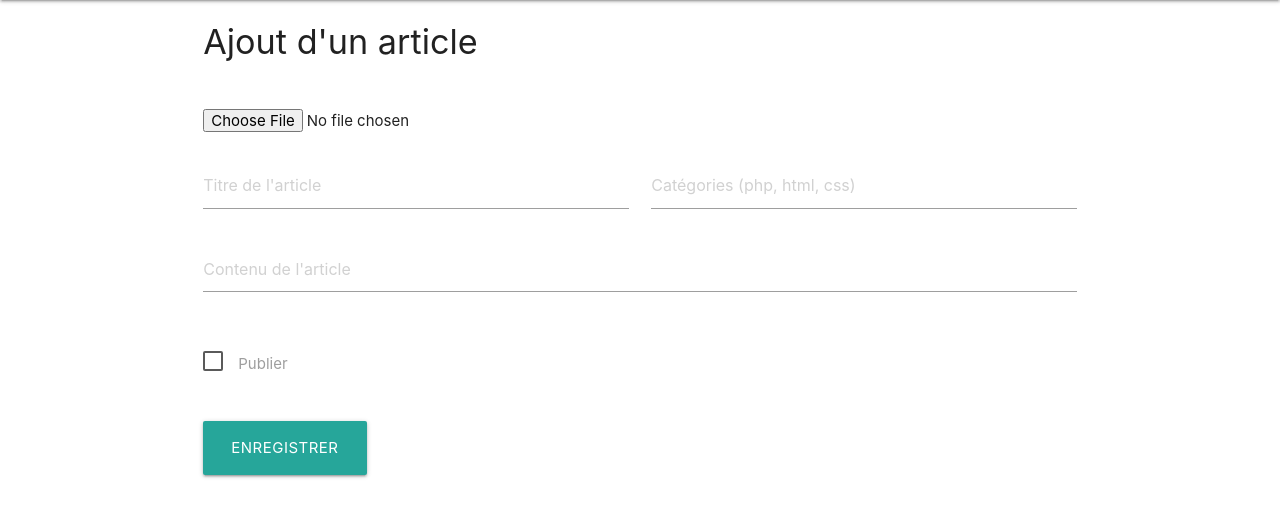
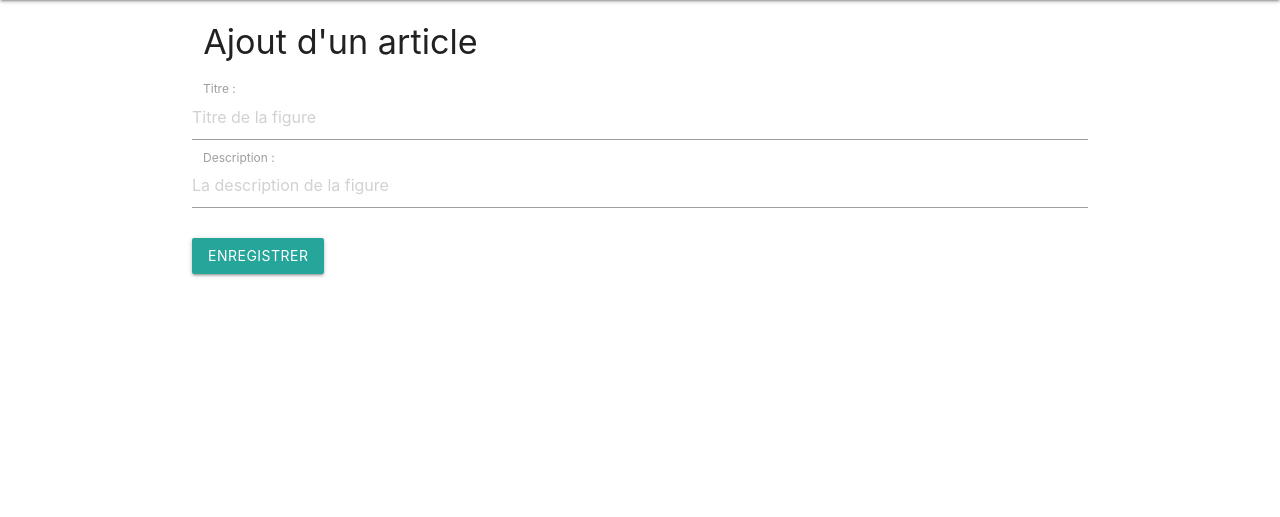
Before and after one commit to lallieau/P6_Snowtricks_2020_V2, a Symfony app: template templates/blog/add.html.twig in a window 1280 px wide. Shown: the part 64-581 px from the top of the page. Run offline with Twig, Linux system fonts and the light colour scheme; the template is opened without the code that fills it, so the values that code supplies are empty; form fields are guessed from the names that the template uses; some libraries are stand-ins or nearby versions.

Commit message:
feat: create form to add article

```diff
--- a/composer.json
+++ b/composer.json
@@ -13,9 +13,11 @@
         "symfony/console": "4.4.*",
         "symfony/dotenv": "4.4.*",
         "symfony/flex": "^1.3.1",
+        "symfony/form": "4.4.*",
         "symfony/framework-bundle": "4.4.*",
         "symfony/security-bundle": "4.4.*",
         "symfony/twig-bundle": "4.4.*",
+        "symfony/validator": "4.4.*",
         "symfony/yaml": "4.4.*",
         "twig/extra-bundle": "^2.12|^3.0",
         "twig/twig": "^2.12|^3.0"
--- a/templates/blog/add.html.twig
+++ b/templates/blog/add.html.twig
@@ -1,4 +1,3 @@
-{# templates/blog/add.html.twig #}
 {% extends "base.html.twig" %}
 
 {% block title %}{{ parent() }} | Ajouter un article{% endblock %}
@@ -10,6 +9,6 @@
                 <h4>Ajout d'un article</h4>
             </div>
         </div>
-        {% include "includes/figure_form.html.twig" %}
+        {% include "includes/article_form.html.twig" %}
     </div>
 {% endblock %}
--- /dev/null
+++ b/templates/includes/article_form.html.twig
@@ -0,0 +1,19 @@
+{{ form_start(form, {'attr': {'class': 'row'}}) }}
+
+<div class="input-field col s12 m6 l6">
+    {{ form_widget(form.title, {'attr': {'placeholder': 'Titre de la figure'}}) }}
+    {{ form_label(form.title, 'Titre :') }}
+    <span class="error">{{ form_errors(form.title) }}</span>
+</div>
+
+<div class="input-field col s12 m12 l12">
+    {{ form_widget(form.content, {'attr': {'class': 'materialize-textarea', 'placeholder': 'La description de la figure'}}) }}
+    {{ form_label(form.content, 'Description :') }}
+    <span class="error">{{ form_errors(form.content) }}</span>
+</div>
+
+<div class="input-field col s12 m12 l12">
+    <input type="submit" name="" value="Enregistrer" class="btn btn-primary">
+</div>
+
+{{ form_end(form) }}
--- a/templates/includes/figure_form.html.twig
+++ /dev/null
@@ -1,26 +0,0 @@
-{# templates/includes/article_form.html.twig #}
-<form class="row">
-    <div class="input-field col s12 m12 l12">
-        <input type="file" name="">
-    </div>
-    <div class="input-field col s12 m6 l6">
-        <input type="text" name="" placeholder="Titre de l'article">
-    </div>
-    <div class="input-field col s12 m6 l6">
-        <input type="text" name="" placeholder="Catégories (php, html, css)">
-    </div>
-    <div class="input-field col s12 m12 l12">
-        <textarea class="materialize-textarea" placeholder="Contenu de l'article"></textarea>
-    </div>
-    <div class="input-field col s12 m12 l12">
-        <p>
-            <label>
-                <input type="checkbox" class="filled-in" />
-                <span>Publier</span>
-            </label>
-        </p>
-    </div>
-    <div class="input-field col s12 m12 l12">
-        <input type="submit" name="" value="Enregistrer" class="btn btn-primary btn-large">
-    </div>
-</form>
```
Also changed, not shown: src/Controller/BlogController.php (+8 -1 lines), src/Form/ArticleType.php (added, +28 -0 lines), 4 other files.
